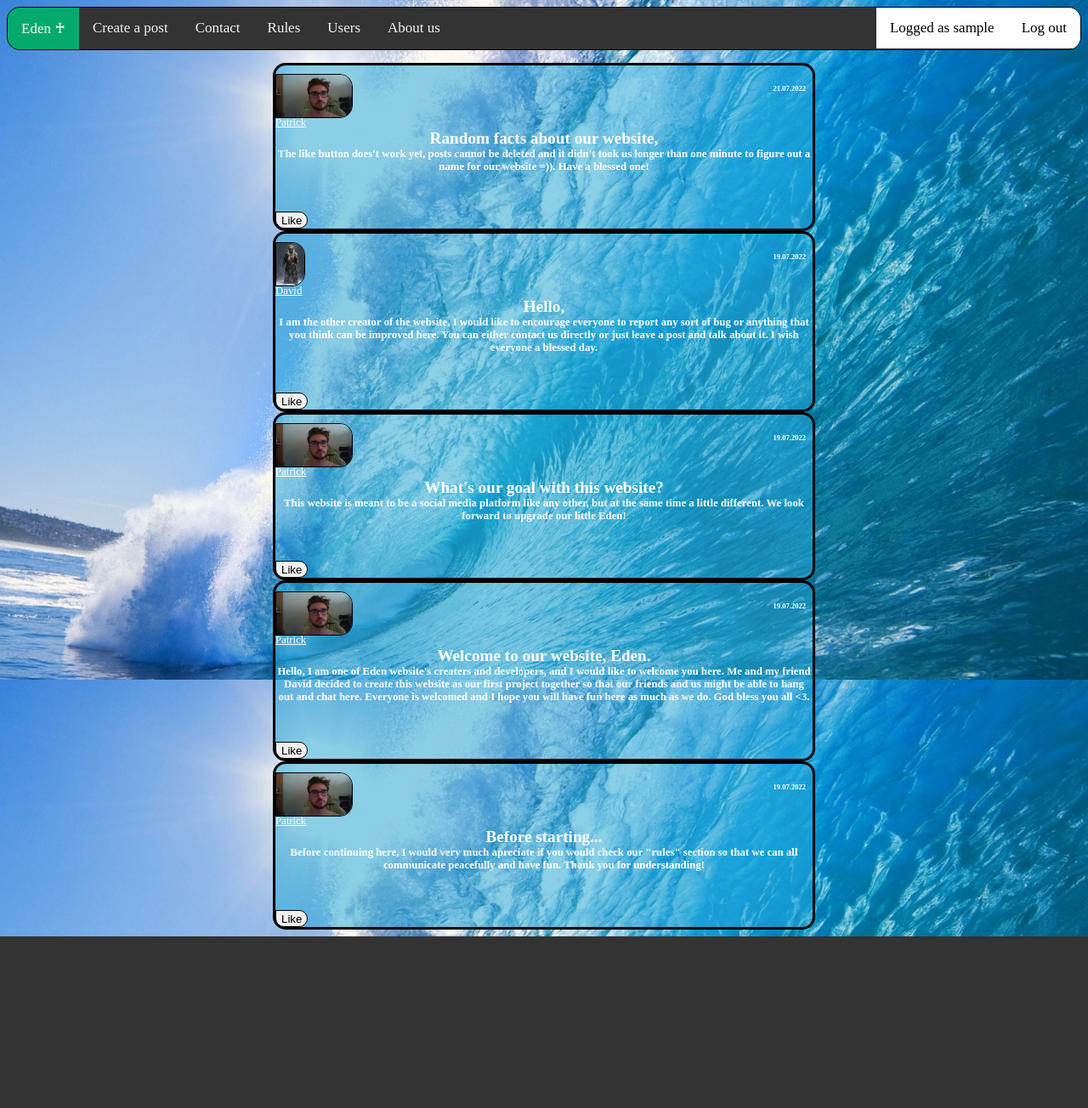
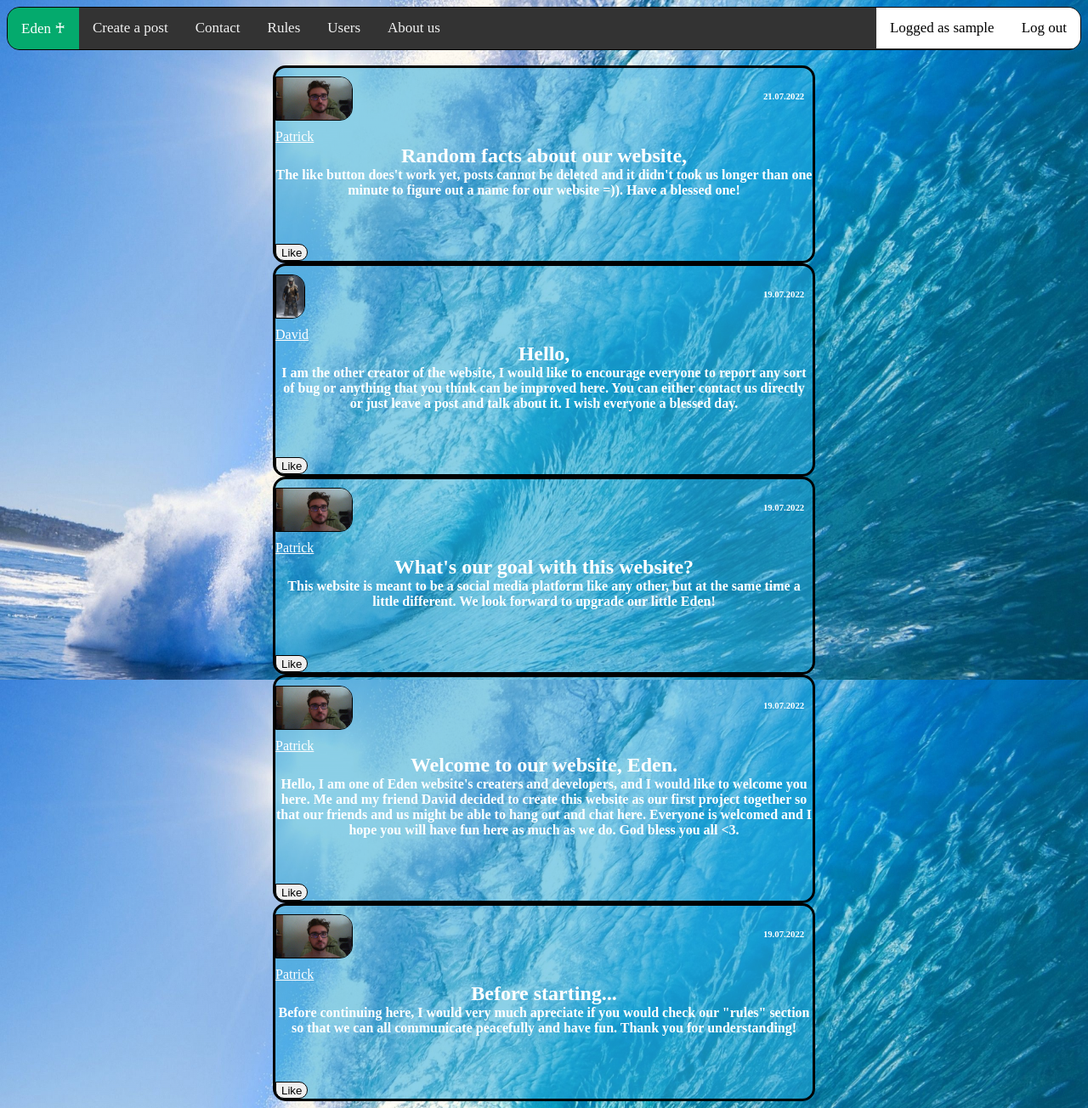
Before and after one commit to RolloEden/Eden123, a Flask app: page /home in a window 1280 px wide. Shown: the whole page at 85% size. Before the commit the page ends 1102 px from the top, so only its background shows below. Run offline with Flask 2, Linux system fonts and the light colour scheme; the visitor is signed in with stand-in values (Sample User, id 1).

Commit message:
Update stylehome.css

```diff
--- a/static/sytles/stylehome.css
+++ b/static/sytles/stylehome.css
@@ -15,7 +15,6 @@
 }
 
 body {
-    font-size:0.8em !important;
     background-image: url("ocena.jpg");
     align-items: center;
     background-size:100% auto;
```
